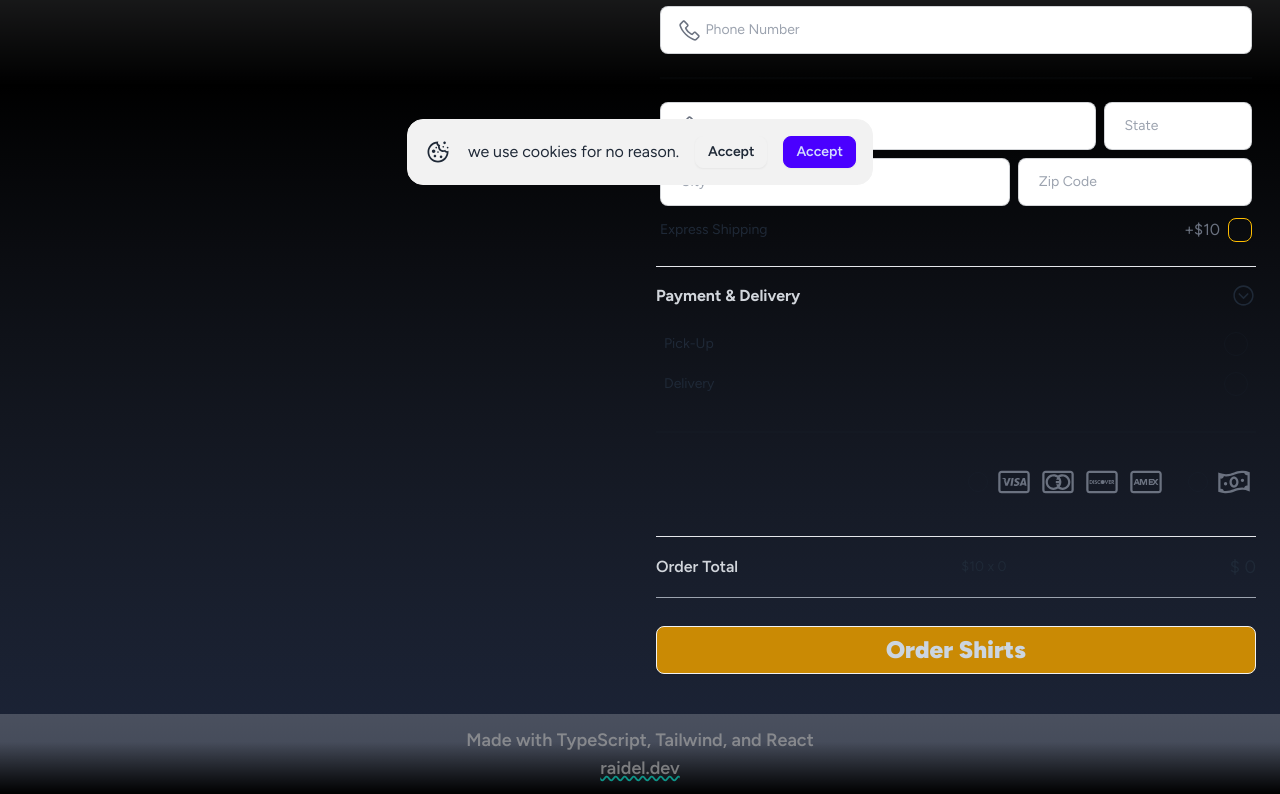
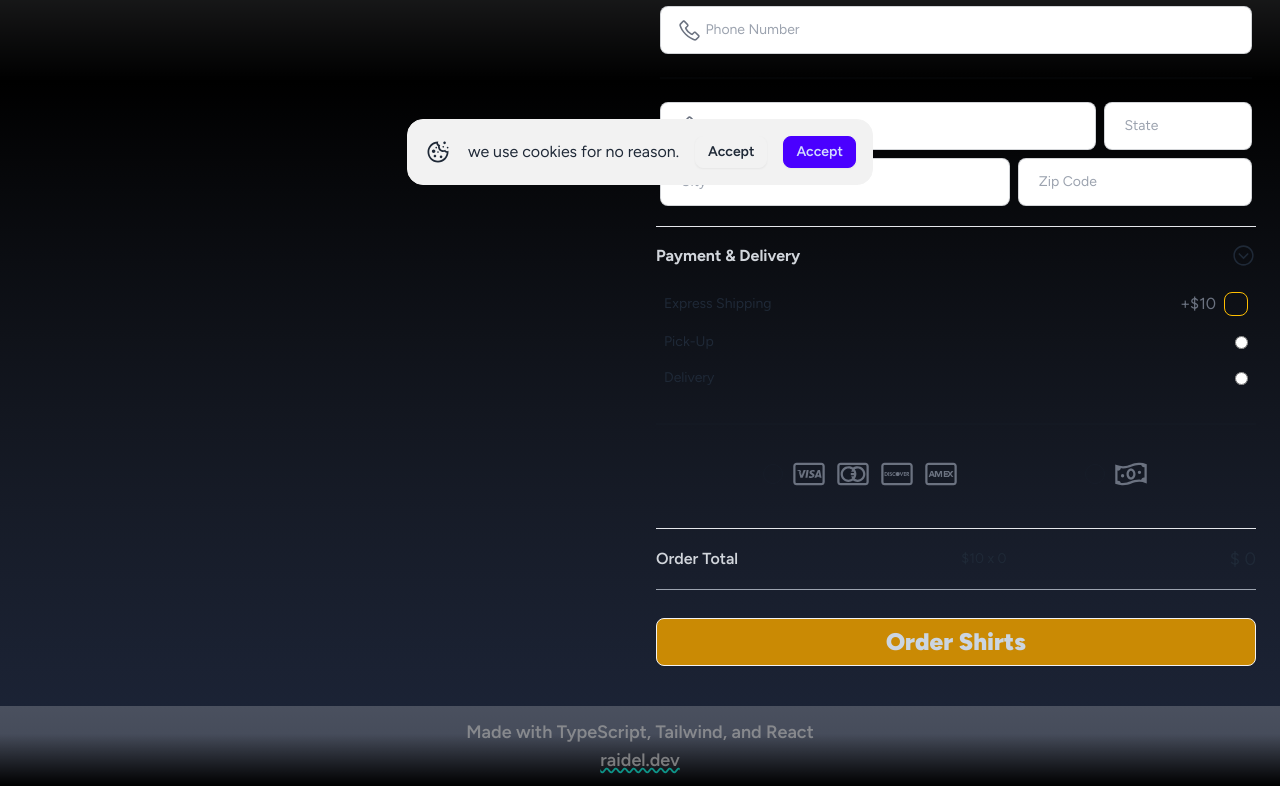
Before and after one commit to raidel-a/t-shirt_site, a Next.js app: page / in a window 1280 px wide. Shown: the part 607-1401 px from the top of the page. Built offline with nearby package versions, Linux system fonts and the light colour scheme.

Commit message:
Refactor code and update config

```diff
--- a/next.config.js
+++ b/next.config.js
@@ -2,23 +2,22 @@
  * Run `build` or `dev` with `SKIP_ENV_VALIDATION` to skip env validation. This is especially useful
  * for Docker builds.
  */
-// await import("./src/env.js");
+await import("./src/env.js");
 
 /** @type {import("next").NextConfig} */
-const nextConfig = {
-  images: {
-    unoptimized: true,
-    // domains: ["daisyui.com", "leadershipmemphis.org", "www.sketchappsources.com"],
-  },
-  experimental: {},
-  basePath: "/t-shirt_site",
-  output: "export", // This is required for static site generation
+const config = {
+
   reactStrictMode: true,
 
+  /**
+   * If you are using `appDir` then you must comment the below `i18n` config out.
+   *
+   * @see https://github.com/vercel/next.js/issues/41980
+   */
   // i18n: {
   //   locales: ["en"],
   //   defaultLocale: "en",
   // },
 };
 
-export default nextConfig
+export default config;
--- a/src/pages/index.tsx
+++ b/src/pages/index.tsx
@@ -27,6 +27,9 @@ export default function Home() {
   const [shipHidden, setshipIsHidden] = useState(false);
   const [payHidden, setpayIsHidden] = useState(false);
 
+  const [deliveryMethod, setDeliveryMethod] = useState("");
+  const [expressShipping, setExpressShipping] = useState(false);
+
   const [paymentMethod, setPaymentMethod] = useState("");
 
   const [showAlert, setShowAlert] = useState(true);
@@ -38,7 +41,6 @@ export default function Home() {
   const [medium, setMedium] = useState(0);
   const [large, setLarge] = useState(0);
   const [xLarge, setXLarge] = useState(0);
-  const [expressShipping, setExpressShipping] = useState(false);
 
   const numOfShirts = small + medium + large + xLarge;
   const orderTotal = numOfShirts * 10 + (expressShipping ? 10 : 0);
@@ -78,7 +80,7 @@ export default function Home() {
         <div className="navbar bg-base-300 top-2 rounded-b-3xl ">
           <div className=" flex-1 lg:flex-none">
             <a className="ps-2 text-lg font-bold">
-              Easter Egg Hunt Team Shirts
+              FIU Scavanger Hunt Shirt Store
             </a>
           </div>
           <div className="flex flex-1 justify-end px-2">
@@ -349,19 +351,6 @@ export default function Home() {
                       </label>
                     </span>
                   </div>{" "}
-                  <div className="form-control items-stretch justify-center ">
-                    <label className="label cursor-pointer">
-                      <span className="label-text">Express Shipping</span>
-                      <span className="flex">
-                        +$10
-                        <input
-                          type="checkbox"
-                          className="checkbox checkbox-warning ml-2"
-                          onChange={(e) => setExpressShipping(e.target.checked)}
-                        />
-                      </span>
-                    </label>
-                  </div>
                 </div>
               </div>
             </div>{" "}
@@ -374,6 +363,7 @@ export default function Home() {
                   <p className="text-base font-bold leading-4 text-gray-300">
                     Payment & Delivery
                   </p>
+
                   <button
                     className="cursor-pointer rounded focus:outline-none focus:ring-2 focus:ring-gray-400 focus:ring-offset-2"
                     aria-label="show or hide"
@@ -385,6 +375,27 @@ export default function Home() {
                   className={`pt-3 text-base leading-normal text-gray-500 ${payHidden ? "hidden" : ""}`}
                 >
                   <div className="flex-wrap  p-1">
+                    <div className="form-control items-stretch justify-center ">
+                      <label className="label cursor-pointer">
+                        <span className="label-text">Express Shipping</span>
+                        <span className="flex">
+                          +$10
+                          <input
+                            type="checkbox"
+                            className="checkbox checkbox-warning ml-2"
+                            checked={
+                              expressShipping && deliveryMethod !== "Pick-Up"
+                            }
+                            onChange={(e) => {
+                              setExpressShipping(e.target.checked);
+                              if (e.target.checked) {
+                                setDeliveryMethod("Delivery");
+                              }
+                            }}
+                          />
+                        </span>
+                      </label>
+                    </div>
                     <div className="form-control">
                       <label className="label cursor-pointer">
                         <span className="label-text">Pick-Up</span>
@@ -392,7 +403,13 @@ export default function Home() {
                           type="radio"
                           name="radio-2"
                           id="Pick-Up"
-                          className="radio checked:bg-white-500"
+                          checked={deliveryMethod === "Pick-Up"}
+                          onChange={(e) => {
+                            setDeliveryMethod(e.target.id);
+                            if (e.target.id === "Pick-Up") {
+                              setExpressShipping(false);
+                            }
+                          }}
                         />
                       </label>
                     </div>
@@ -403,14 +420,20 @@ export default function Home() {
                           type="radio"
                           name="radio-2"
                           id="Delivery"
-                          className="radio checked:bg-white-500"
+                          checked={deliveryMethod === "Delivery"}
+                          onChange={(e) => {
+                            setDeliveryMethod(e.target.id);
+                            if (e.target.id === "Pick-Up") {
+                              setExpressShipping(false);
+                            }
+                          }}
                         />
                       </label>
                     </div>
                   </div>
 
                   <div className="divider" />
-                  <div className=" -mx-2 mb-3 flex justify-end">
+                  <div className=" -mx-2 mb-3 flex justify-evenly">
                     <div className="form control px-2 ">
                       <label className="label cursor-pointer gap-2">
                         <input
@@ -551,11 +574,16 @@ export default function Home() {
             </div>
           )}
         </div>
-        <div className="flex h-20 w-full items-center justify-center bg-gradient-to-t from-black via-65% via-transparent ">
-          <p className="text-center text-lg text-neutral-400/70 font-sans font-semibold">
+        <div className="flex h-20 w-full items-center justify-center bg-gradient-to-t from-black via-transparent via-65% ">
+          <p className="text-center font-sans text-lg font-semibold text-neutral-400/70">
             Made with TypeScript, Tailwind, and React
             <br />
-            <a className="underline decoration-wavy decoration-teal-600" href="raidel.dev">raidel.dev</a>
+            <a
+              className="underline decoration-teal-600 decoration-wavy"
+              href="raidel.dev"
+            >
+              raidel.dev
+            </a>
           </p>
         </div>
       </main>
```
